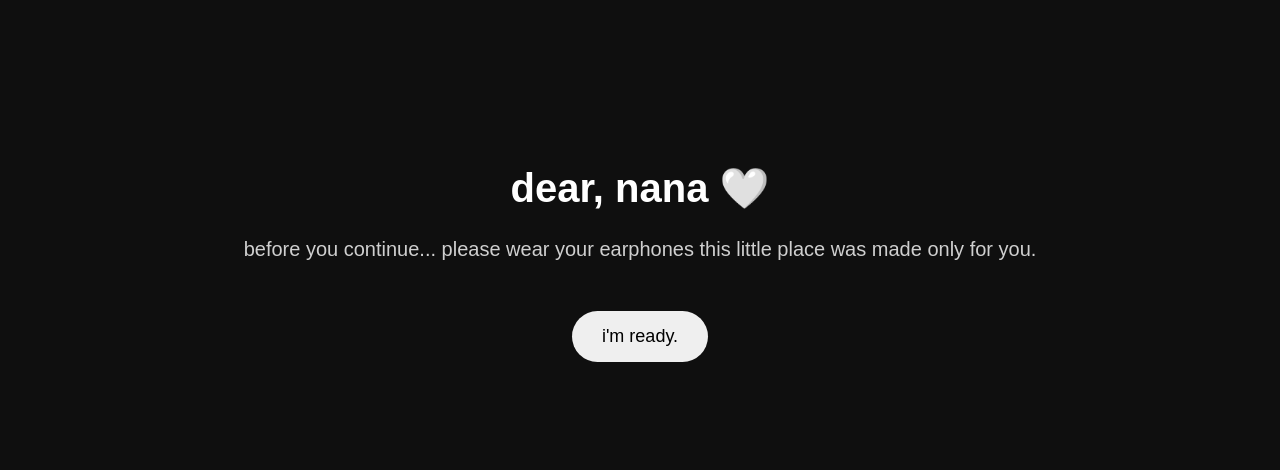
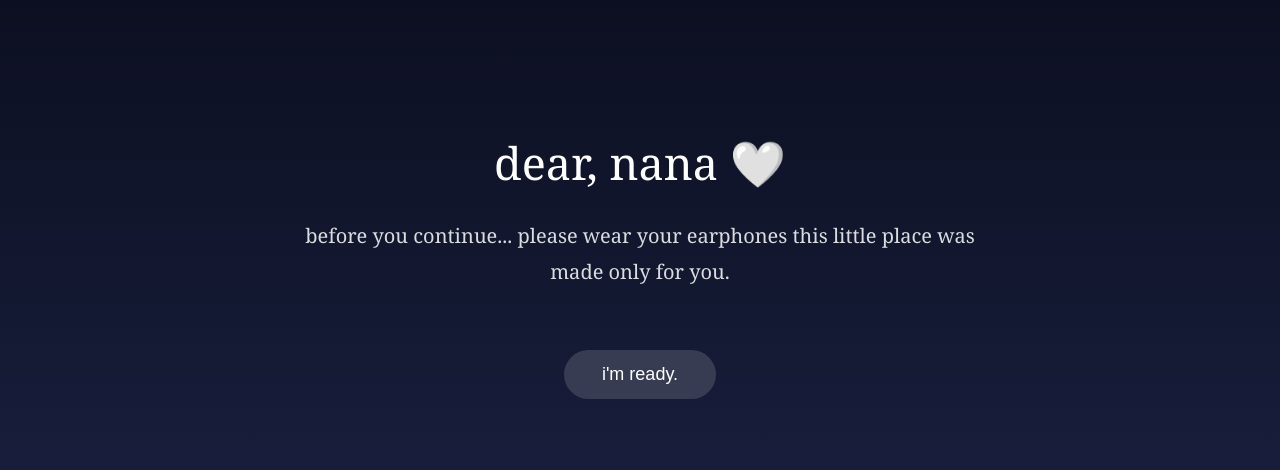
Before and after one commit to wildeflowers/for-my-sweetest-aruna-lorelei, a plain HTML site: page index.html in a window 1280 px wide. Shown: the part 150-620 px from the top of the page. Drawn offline with Linux system fonts and the light colour scheme.

Commit message:
Update index.html

```diff
--- a/index.html
+++ b/index.html
@@ -6,42 +6,99 @@
     <title>For Nana 🤍</title>
 
 <style>
+
 body{
     margin:0;
-            background:#0f0f0f;
-            color:white;
+    height:100vh;
     display:flex;
     justify-content:center;
     align-items:center;
-            height:100vh;
-            font-family:Arial, sans-serif;
+
+    background:linear-gradient(to bottom,#090b18,#12172f,#1d2345);
+
+    color:white;
+    font-family:Georgia, serif;
     text-align:center;
+
+    overflow:hidden;
+}
+
+.container{
+    animation:fade 2s;
+    max-width:700px;
+    padding:30px;
 }
 
 h1{
-            font-size:40px;
+    font-size:45px;
+    font-weight:400;
+    margin-bottom:25px;
 }
 
 p{
+    line-height:1.8;
     font-size:20px;
-            opacity:.8;
+    opacity:.85;
 }
 
 button{
-            margin-top:30px;
-            padding:15px 30px;
+
+    margin-top:40px;
+
+    padding:14px 38px;
+
     border:none;
-            border-radius:30px;
+
+    border-radius:50px;
+
+    background:rgba(255,255,255,.15);
+
+    color:white;
+
+    backdrop-filter:blur(10px);
+
     font-size:18px;
+
     cursor:pointer;
+
+    transition:.3s;
+
 }
+
+button:hover{
+
+    transform:scale(1.05);
+
+    background:rgba(255,255,255,.25);
+
+}
+
+@keyframes fade{
+
+from{
+
+opacity:0;
+
+transform:translateY(20px);
+
+}
+
+to{
+
+opacity:1;
+
+transform:translateY(0);
+
+}
+
+}
+
 </style>
-
 </head>
 
 <body>
 
-<div>
+<div class="container">
 
 <h1>dear, nana 🤍</h1>
 
```
Lines whose indentation alone changed are shown as unchanged.
